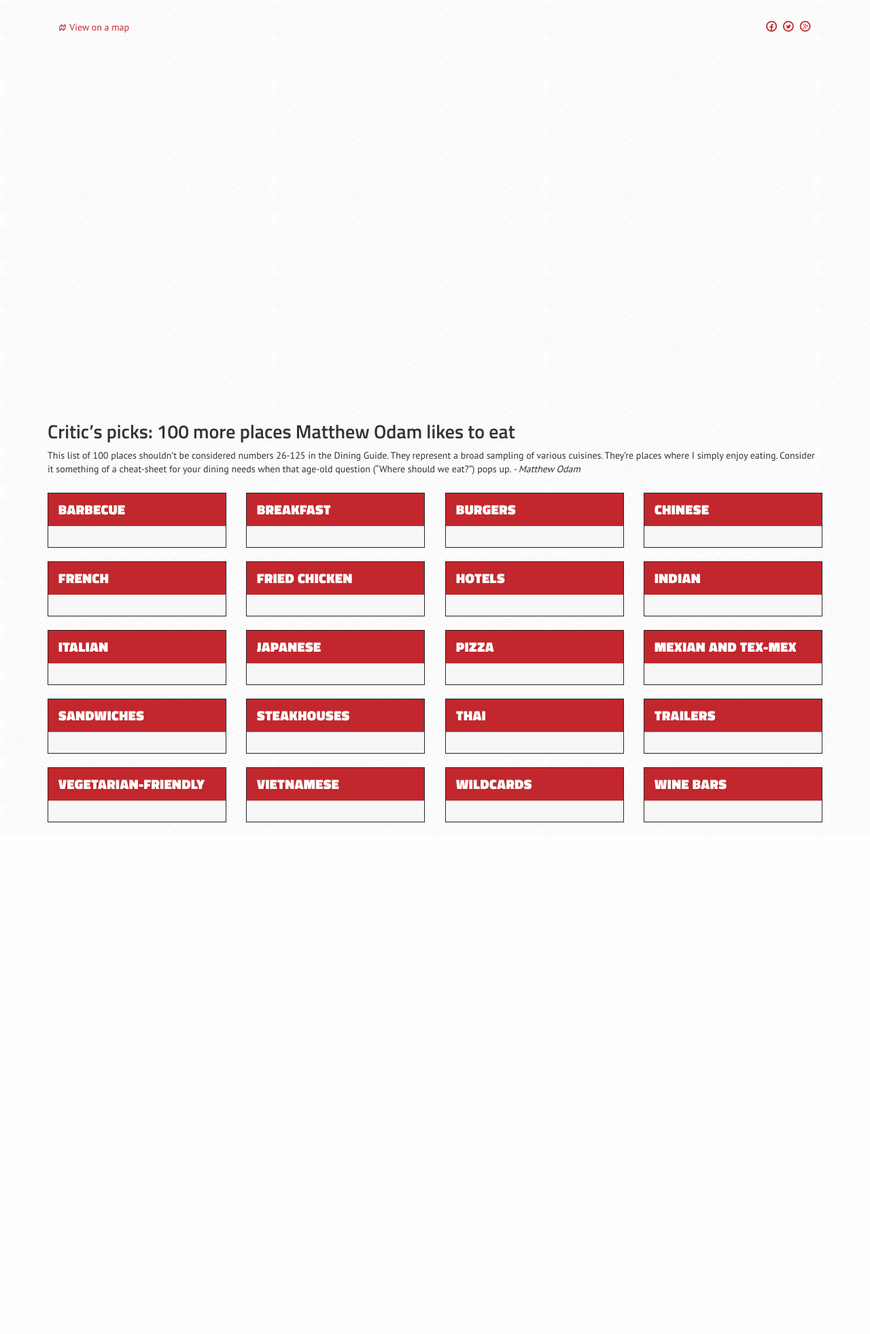
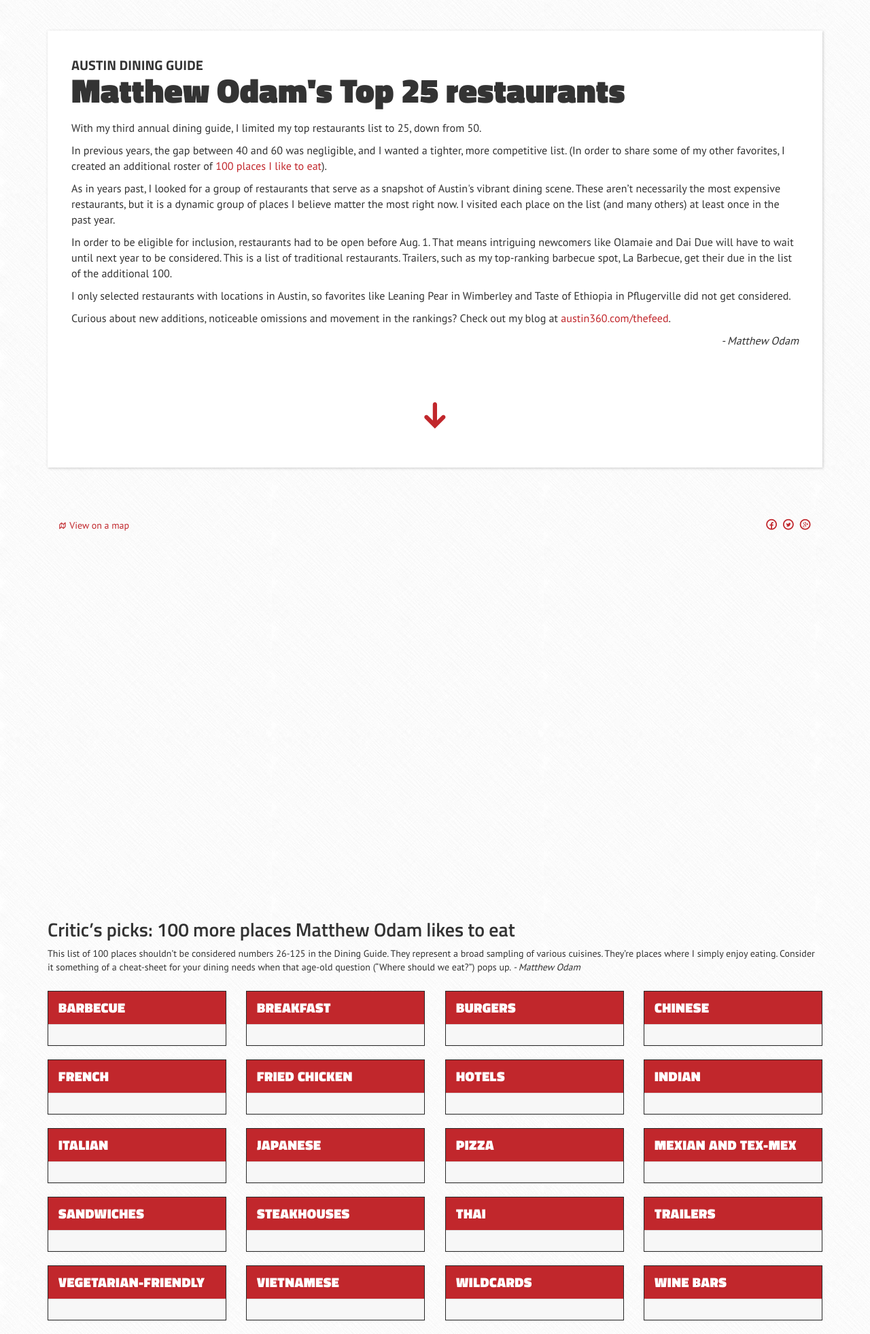
Before and after one commit to statesman/top-restaurants, a PHP site: template web/views/index.twig in a window 1280 px wide. Shown: the part 115-2078 px from the top of the page at 68% size. Before the commit the page ends 1326 px from the top, so only its background shows below. Run offline with PHP 8.4, Linux system fonts and the light colour scheme; the template is opened without the code that fills it, so the values that code supplies are empty; some libraries are stand-ins or nearby versions.

Commit message:
Fixes #9. Add intro text

```diff
--- a/dist/styles.css
+++ b/dist/styles.css
@@ -1483,6 +1483,38 @@
   margin-top: 20px;
   margin-bottom: 30px;
 }
+.intro {
+  margin-top: 15px;
+  padding: 20px 35px;
+  margin-bottom: 75px;
+  background-color: white;
+  box-shadow: 1px 1px 4px rgba(0, 0, 0, 0.2);
+}
+.intro h1 {
+  font-weight: 700;
+  text-transform: uppercase;
+  margin-bottom: 0;
+  font-size: 20px;
+}
+.intro h2 {
+  margin-top: 0;
+  font-size: 50px;
+  line-height: 50px;
+  font-weight: 900;
+  margin-bottom: 20px;
+}
+.intro p {
+  font-size: 1.15em;
+}
+.intro .scroll-down {
+  color: #c1272c;
+  text-align: center;
+  margin-top: 75px;
+}
+.intro .scroll-down > span {
+  font-size: 75px;
+  line-height: 30px;
+}
 #slider {
   margin-bottom: 20px;
   overflow-x: scroll;
--- a/web/views/index.twig
+++ b/web/views/index.twig
@@ -1,6 +1,22 @@
 {% extends "base.twig" %}
 
 {% block superheader %}
+  <div class="container">
+    <div class="intro col-xs-12">
+      <h1>Austin Dining Guide</h1>
+      <h2>Matthew Odam's Top 25 restaurants</h2>
+      <p>With my third annual dining guide, I limited my top restaurants list to 25, down from 50.</p>
+      <p>In previous years, the gap between 40 and 60 was negligible, and I wanted a tighter, more competitive list. (In order to share some of my other favorites, I created an additional roster of <a href="#picks">100 places I like to eat</a>).</p>
+      <p>As in years past, I looked for a group of restaurants that serve as a snapshot of Austin's vibrant dining scene. These aren’t necessarily the most expensive restaurants, but it is a dynamic group of places I believe matter the most right now. I visited each place on the list (and many others) at least once in the past year.</p>
+      <p>In order to be eligible for inclusion, restaurants had to be open before Aug. 1. That means intriguing newcomers like Olamaie and Dai Due will have to wait until next year to be considered. This is a list of traditional restaurants. Trailers, such as my top-ranking barbecue spot, La Barbecue, get their due in the list of the additional 100.</p>
+      <p>I only selected restaurants with locations in Austin, so favorites like Leaning Pear in Wimberley and Taste of Ethiopia in Pflugerville did not get considered.</p>
+      <p>Curious about new additions, noticeable omissions and movement in the rankings? Check out my blog at <a target="_blank" href="http://austin360.com/thefeed">austin360.com/thefeed</a>.</p>
+      <p class="text-right"><em>- Matthew Odam</em></p>
+      <div class="scroll-down center-block hidden-xs">
+        <span class="typcn typcn-arrow-down"></span>
+      </div>
+    </div>
+  </div>
 
   <div class="container">
     <div class="col-xs-12">
```
Also changed, not shown: src/css/app.less (+33 -0 lines).
